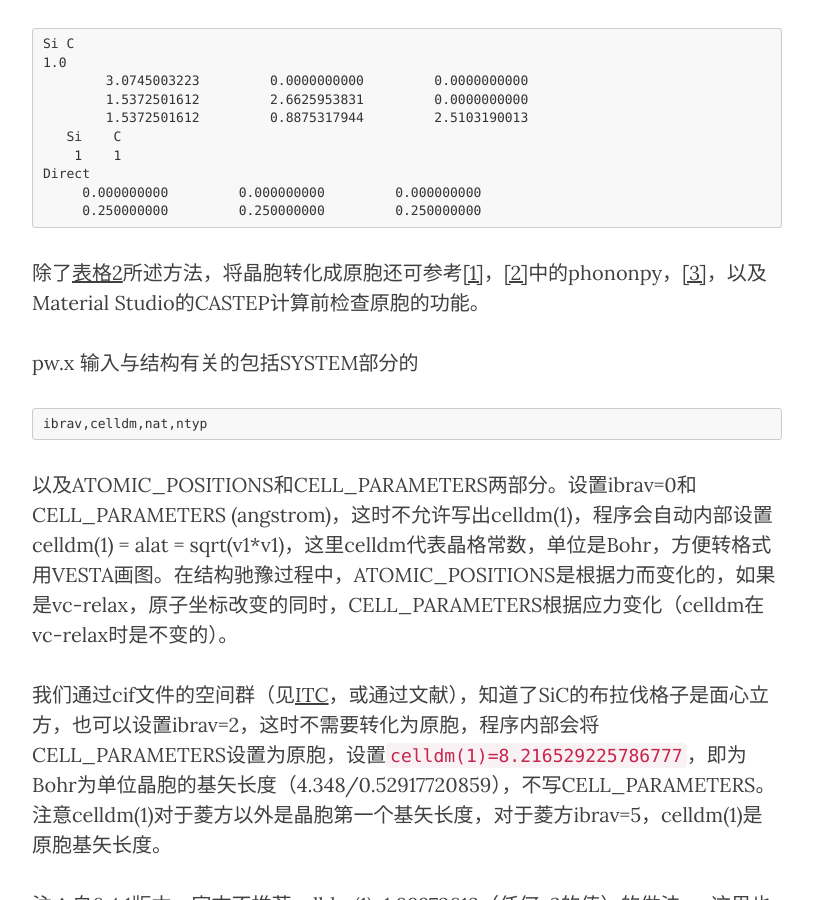
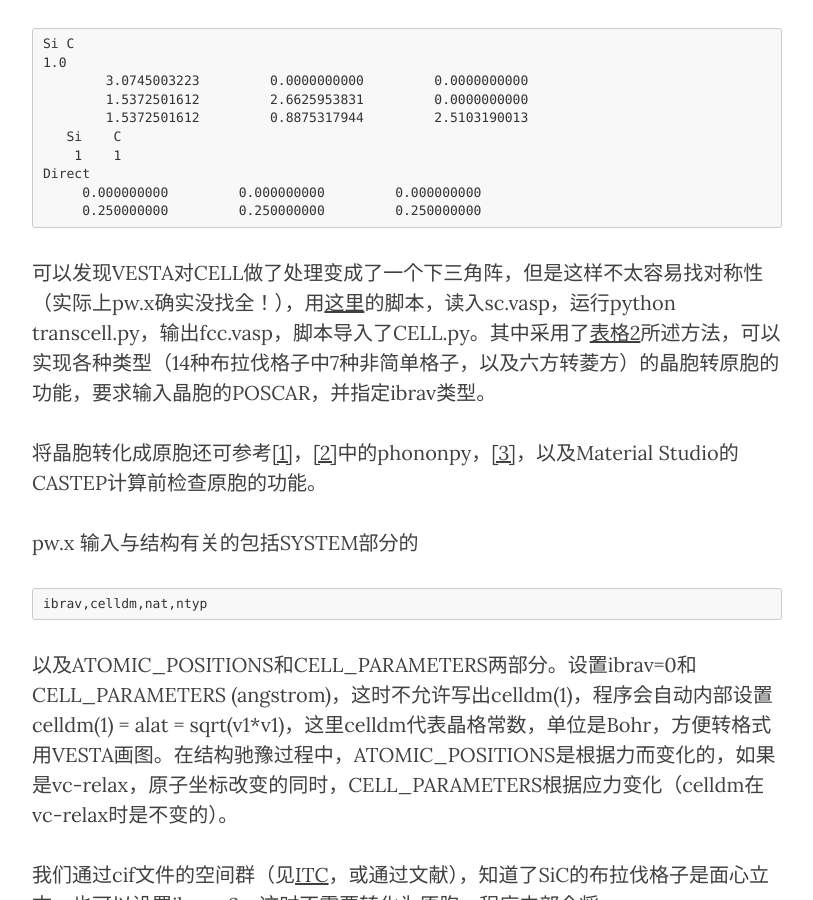
Before and after one commit to yyyu200/DFTbook, a Jekyll site: the page built from _posts/2019-04-01-HandsOn.md, in a window 1280 px wide and 900 px high, scrolled down 3505 px. Shown: the whole window, without its empty margins (233-1046 px from the left). Built offline with Jekyll 4.4.1, drawn with Linux system fonts in a browser that asks for light colours; nearby versions of some CDN libraries; formulas are drawn with MathJax 3; comment, search, counter and statistics services are not loaded.

Commit message:
modify at20191022-10:30:13-aliyun

````diff
--- a/_posts/2019-04-01-HandsOn.md
+++ b/_posts/2019-04-01-HandsOn.md
@@ -81,7 +81,9 @@ Direct
      0.250000000         0.250000000         0.250000000
 ```
 
-除了[表格2](../../07/TransCell/#tab2)所述方法，将晶胞转化成原胞还可参考[[1]](https://avogadro.cc/docs/building-materials/reducing-crystals-to-primitive-cells/)，[[2]](https://www.researchgate.net/post/How_to_convert_a_conventional_cell_to_a_primitive_cell)中的phononpy，[[3]](http://www.cryst.ehu.es/cryst/celltran.html)，以及Material Studio的CASTEP计算前检查原胞的功能。
+可以发现VESTA对CELL做了处理变成了一个下三角阵，但是这样不太容易找对称性（实际上pw.x确实没找全！），用[这里](https://github.com/yyyu200/SlabMaker)的脚本，读入sc.vasp，运行python transcell.py，输出fcc.vasp，脚本导入了CELL.py。其中采用了[表格2](../../07/TransCell/#tab2)所述方法，可以实现各种类型（14种布拉伐格子中7种非简单格子，以及六方转菱方）的晶胞转原胞的功能，要求输入晶胞的POSCAR，并指定ibrav类型。
+
+将晶胞转化成原胞还可参考[[1]](https://avogadro.cc/docs/building-materials/reducing-crystals-to-primitive-cells/)，[[2]](https://www.researchgate.net/post/How_to_convert_a_conventional_cell_to_a_primitive_cell)中的phononpy，[[3]](http://www.cryst.ehu.es/cryst/celltran.html)，以及Material Studio的CASTEP计算前检查原胞的功能。
 
 pw.x 输入与结构有关的包括SYSTEM部分的
 ```
````
